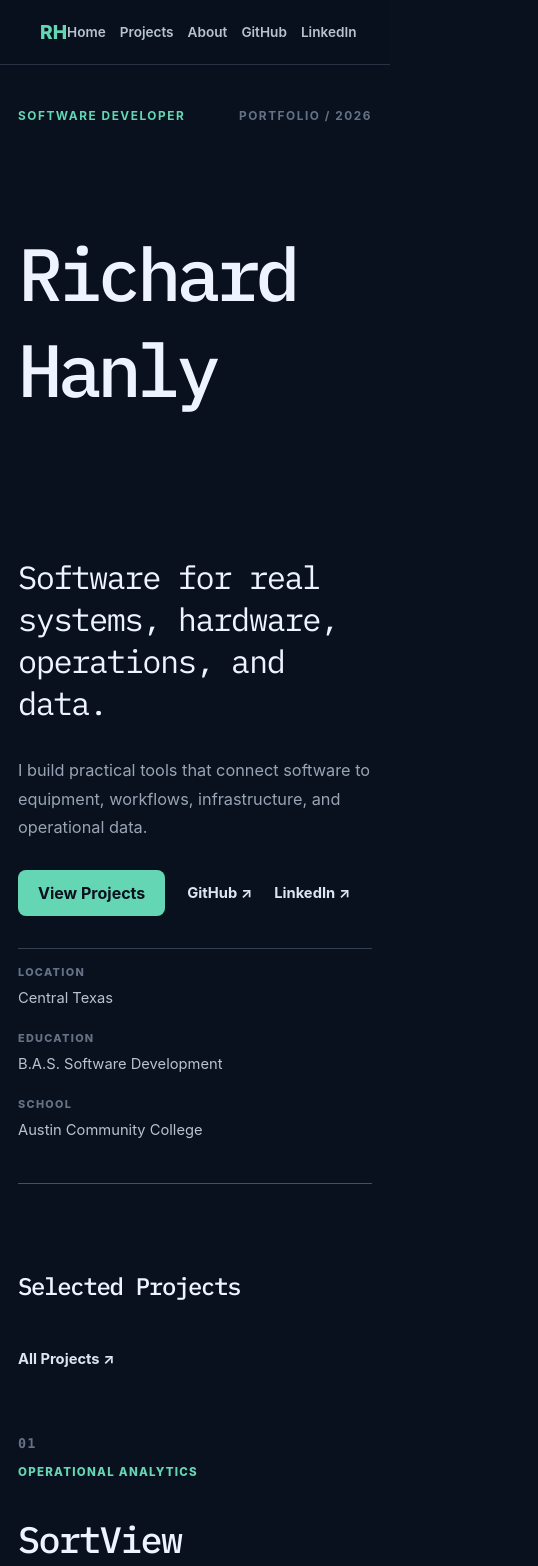
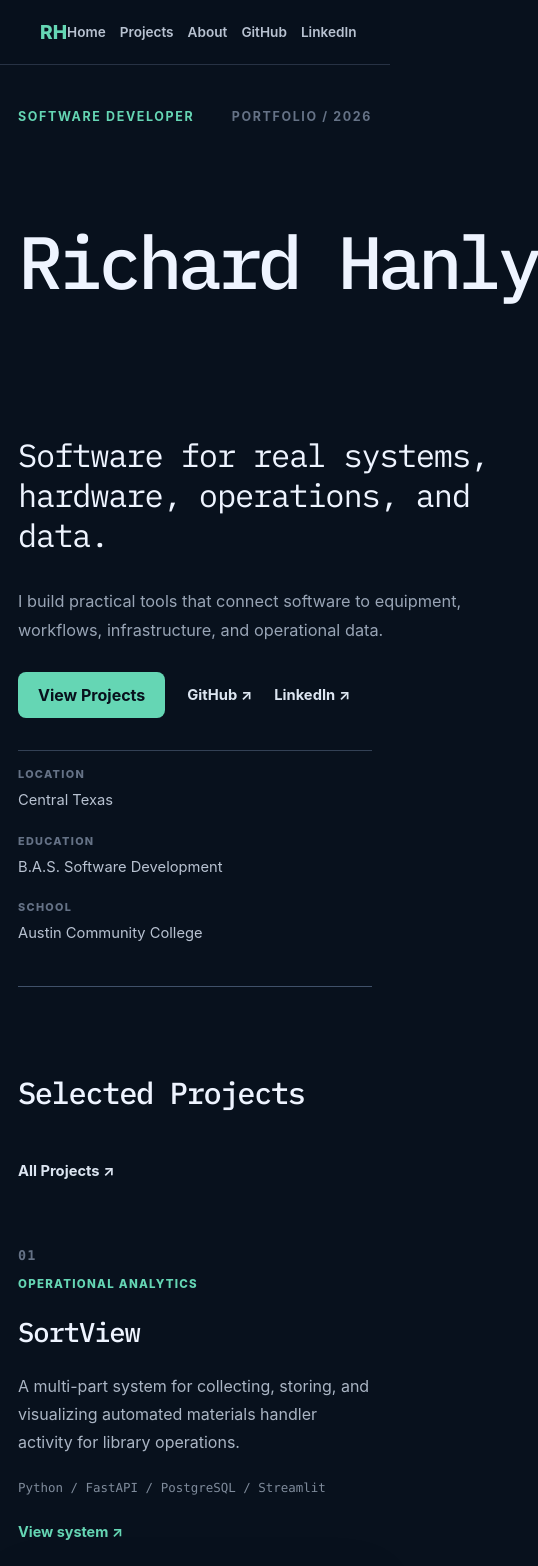
Before and after one commit to richardrhanly-us/Portfolio, a React (Vite) app: page / in a window 390 px wide. Shown: the top 1566 px of the page, 538 px wide, since content can reach past the window. Built offline with nearby package versions, Linux system fonts and the light colour scheme.

Commit message:
Adjust font size

```diff
--- a/src/App.css
+++ b/src/App.css
@@ -1451,7 +1451,7 @@ small,
 .home-role,
 .home-edition {
   margin: 0;
-  font-size: 0.74rem;
+  font-size: 0.78rem;
   font-weight: 700;
   letter-spacing: 0.13em;
   text-transform: uppercase;
@@ -1485,8 +1485,10 @@ small,
 
 .home-hero-statement {
   font-family: "IBM Plex Mono", Consolas, "Courier New", monospace;
+  font-size: clamp(1.45rem, 1.8vw, 1.9rem);
   font-weight: 400;
-  letter-spacing: -0.045em;
+  line-height: 1.25;
+  letter-spacing: -0.035em;
 }
 
 .home-hero-description {
@@ -1570,8 +1572,10 @@ small,
 
 .home-work-title-row h2 {
   font-family: "IBM Plex Mono", Consolas, "Courier New", monospace;
+  font-size: clamp(1.9rem, 2.6vw, 2.8rem);
   font-weight: 500;
-  letter-spacing: -0.055em;
+  line-height: 1;
+  letter-spacing: -0.045em;
 }
 
 .home-project-list {
@@ -1622,10 +1626,13 @@ small,
   text-transform: uppercase;
 }
 
-.home-project-copy h3 {
+.home-hero-name h1 {
   font-family: "IBM Plex Mono", Consolas, "Courier New", monospace;
+  font-size: clamp(3.4rem, 4.8vw, 5rem);
   font-weight: 500;
-  letter-spacing: -0.045em;
+  line-height: 0.95;
+  letter-spacing: -0.06em;
+  white-space: nowrap;
 }
 
 .home-project-copy > p:not(.home-project-type):not(.home-project-tech) {
@@ -1826,9 +1833,13 @@ small,
     padding-top: 0;
   }
 
-  .home-project-copy h3 {
-    font-size: 2.3rem;
-  }
+ .home-project-copy h3 {
+  font-family: "IBM Plex Mono", Consolas, "Courier New", monospace;
+  font-size: clamp(1.7rem, 2.2vw, 2.4rem);
+  font-weight: 500;
+  line-height: 1.05;
+  letter-spacing: -0.04em;
+}
 
   .home-project-media {
     margin-top: 12px;
```
